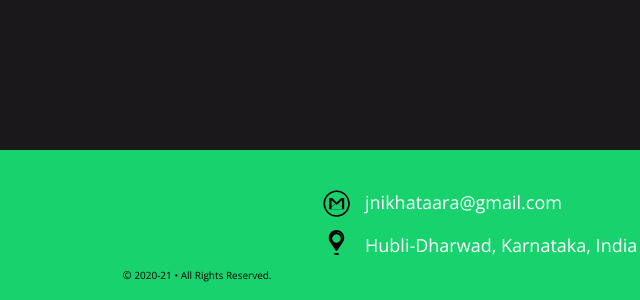
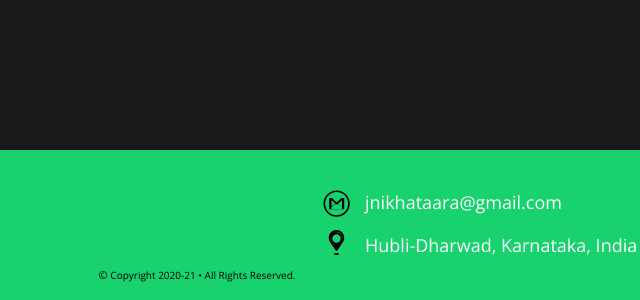
Before and after one commit to nikhataara/Portfolio, a plain HTML site: page index.html in a window 1280 px wide. Shown: the part 2478-2778 px from the top of the page, 443-1083 px from the left. Drawn offline with nearby package versions, Linux system fonts and the light colour scheme.

Commit message:
Update index.html

```diff
--- a/index.html
+++ b/index.html
@@ -279,7 +279,7 @@
             <a href="https://www.google.com/maps/place/Dharwad,+Karnataka/@15.4631669,74.9626461,13z/data=!3m1!4b1!4m5!3m4!1s0x3bb8cd62d889aba7:0x5a4f2144717bcf70!8m2!3d15.4589236!4d75.007808" target="_blank"><img src="./images/loaction.svg" class='l-icon'></a>
         </div>
         </div>
-        <div class="cp"><span class="copyright">&copy</span> 2020-21 &bull; All Rights Reserved.</div>
+        <div class="cp"><span class="copyright">&copy</span> Copyright 2020-21 &bull; All Rights Reserved.</div>
     </div>
 </section>
 <!-- end footer/contact section -->
```
